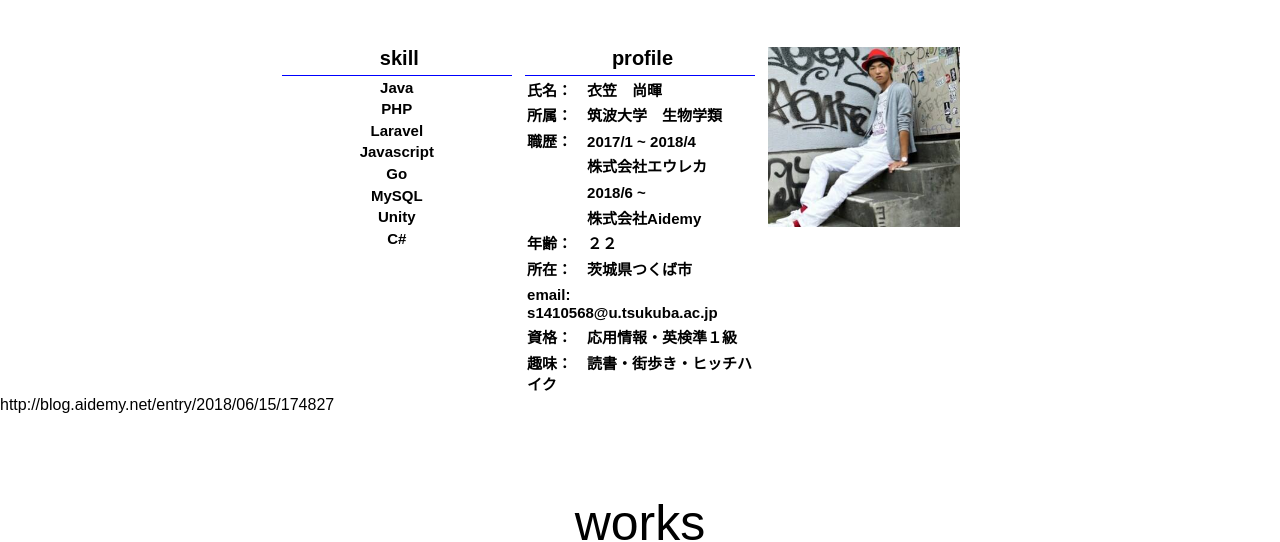
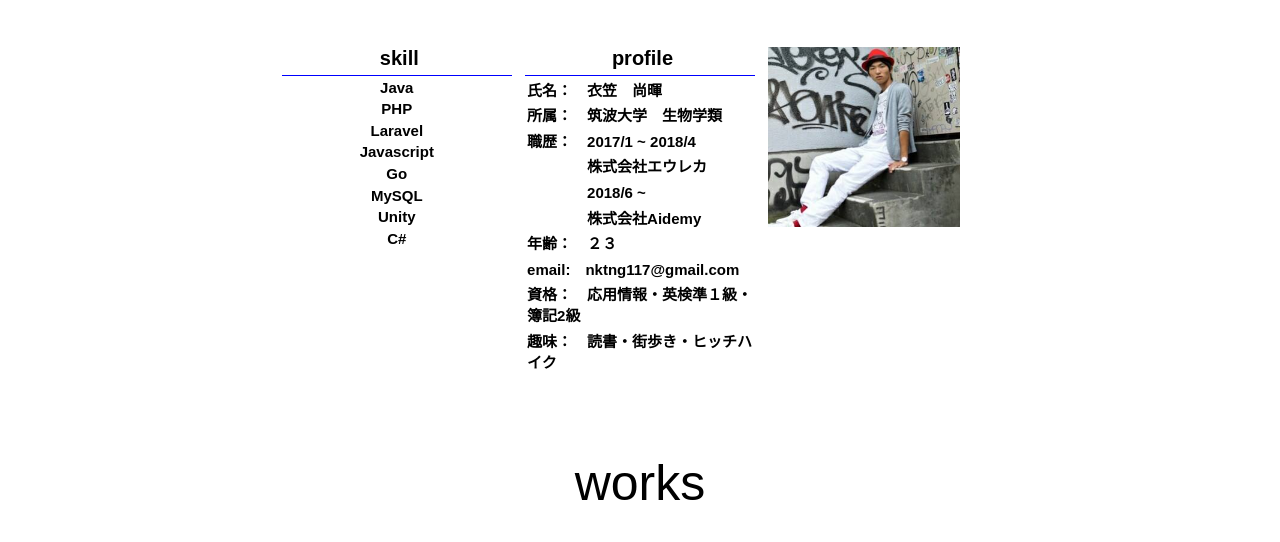
Before and after one commit to naokikinugasa/naokikinugasa.github.io, a plain HTML site: page portfolio/index.html in a window 1280 px wide. Shown: the part 698-1240 px from the top of the page. Drawn offline with Linux system fonts and the light colour scheme.

Commit message:
ブログ削除・年齢更新

```diff
--- a/portfolio/index.html
+++ b/portfolio/index.html
@@ -46,15 +46,13 @@
             <dd>　　　　株式会社エウレカ</dd>
             <dd>　　　　2018/6 ~  </dd>
             <dd>　　　　株式会社Aidemy</dd>
-        	<dd>年齢：　２２</dd>
-        	<dd>所在：　茨城県つくば市</dd>
-        	<dd>email:　s1410568@u.tsukuba.ac.jp</dd>
-            <dd>資格：　応用情報・英検準１級</dd>
+        	<dd>年齢：　２３</dd>
+        	<dd>email:　nktng117@gmail.com</dd>
+            <dd>資格：　応用情報・英検準１級・簿記2級</dd>
             <dd>趣味：　読書・街歩き・ヒッチハイク</dd>
         </dl>
         <img src="img/naoki.jpg" class="myphoto">
         </article>
-        http://blog.aidemy.net/entry/2018/06/15/174827
 
         <p class="works" id="works">works</p>
         <ul>
```
